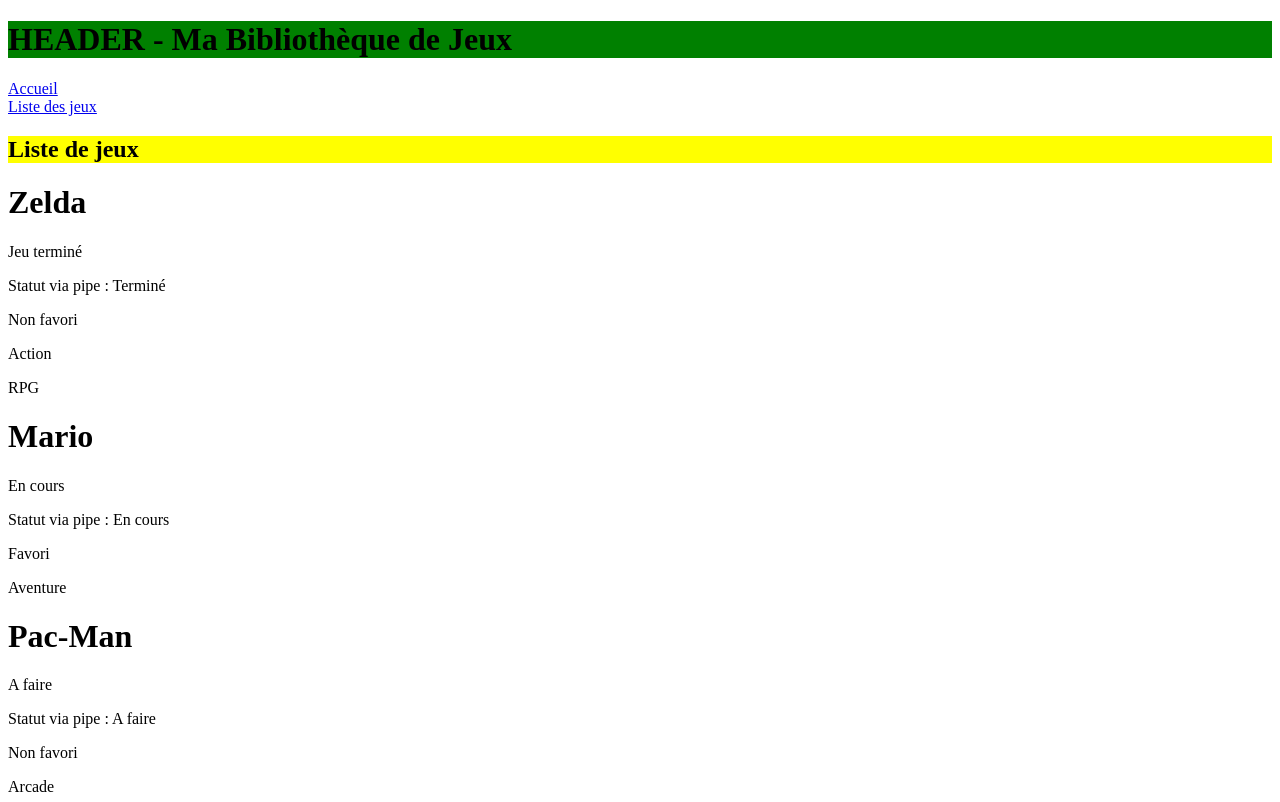
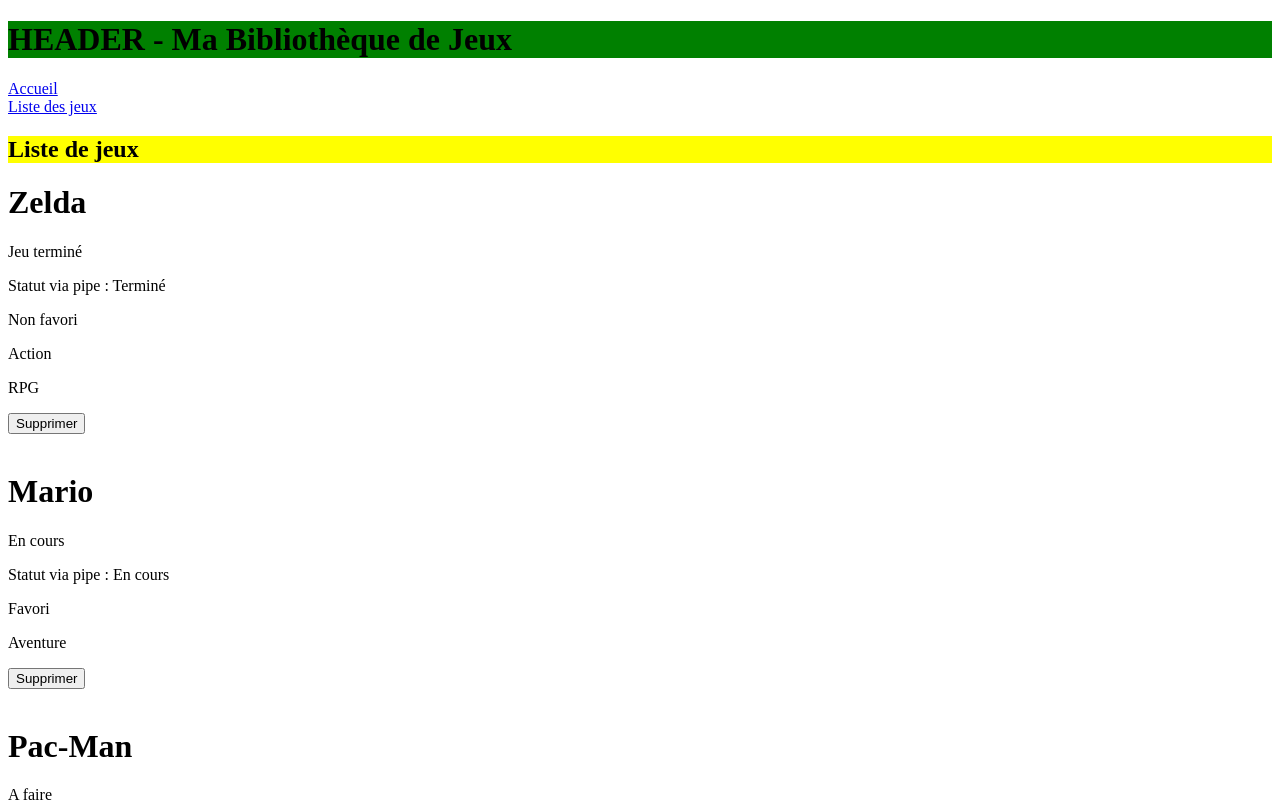
Before and after one commit to CedricB40/angu-test, an Angular app: page /liste-jeux in a window 1280 px wide. Shown: the top 802 px of the page. Built offline with nearby package versions, Linux system fonts and the light colour scheme.

Commit message:
feat(jeu-card): suppression d'un jeu via output()

```diff
--- a/src/app/jeu-card/jeu-card.html
+++ b/src/app/jeu-card/jeu-card.html
@@ -31,3 +31,5 @@
 @for (genre of genres(); track genre) {
   <p>{{ genre }}</p>
 }
+
+<button (click)="supprimerJeu()">Supprimer</button><br><br>
--- a/src/app/jeu-card/jeu-card.ts
+++ b/src/app/jeu-card/jeu-card.ts
@@ -1,5 +1,4 @@
-import { Component,
-  input } from '@angular/core';
+import { Component, input, output } from '@angular/core';
 import { StatutAffichagePipe } from '../statut-affichage-pipe';
 
 @Component({
@@ -8,7 +7,6 @@
   templateUrl: './jeu-card.html',
   styleUrl: './jeu-card.css',
 })
-
 export class JeuCard {
   titre = input<string>('');
 
@@ -18,4 +16,10 @@
 
   genres = input<string[]>([]);
 
+  //méthode pour supprimer
+  supprimer = output<string>();
+
+  supprimerJeu() {
+    this.supprimer.emit(this.titre());
+  }
 }
--- a/src/app/liste-jeux/liste-jeux.html
+++ b/src/app/liste-jeux/liste-jeux.html
@@ -1,7 +1,13 @@
 <h2>Liste de jeux</h2>
 
 @for (jeu of jeuxService.catalogue(); track jeu.titre) {
-    <app-jeu-card [titre]="jeu.titre" [favori]="jeu.favori" [genres]="jeu.genres" [statut]="jeu.statut"></app-jeu-card>
+    <app-jeu-card
+    [titre]="jeu.titre"
+    [favori]="jeu.favori"
+    [genres]="jeu.genres"
+    [statut]="jeu.statut"
+    (supprimer)="supprimerJeu($event)">
+    </app-jeu-card>
 }
 
 <input [(ngModel)]="nouveauTitre" placeholder="Un nouveau jeu ?">
--- a/src/app/liste-jeux/liste-jeux.ts
+++ b/src/app/liste-jeux/liste-jeux.ts
@@ -26,4 +26,10 @@
     ]);
     this.nouveauTitre = '';
   }
+
+  supprimerJeu(titre: string) {
+    this.jeuxService.catalogue.update(anciensJeux =>
+      anciensJeux.filter(jeu => jeu.titre !== titre)
+    );
+  }
 }
```
